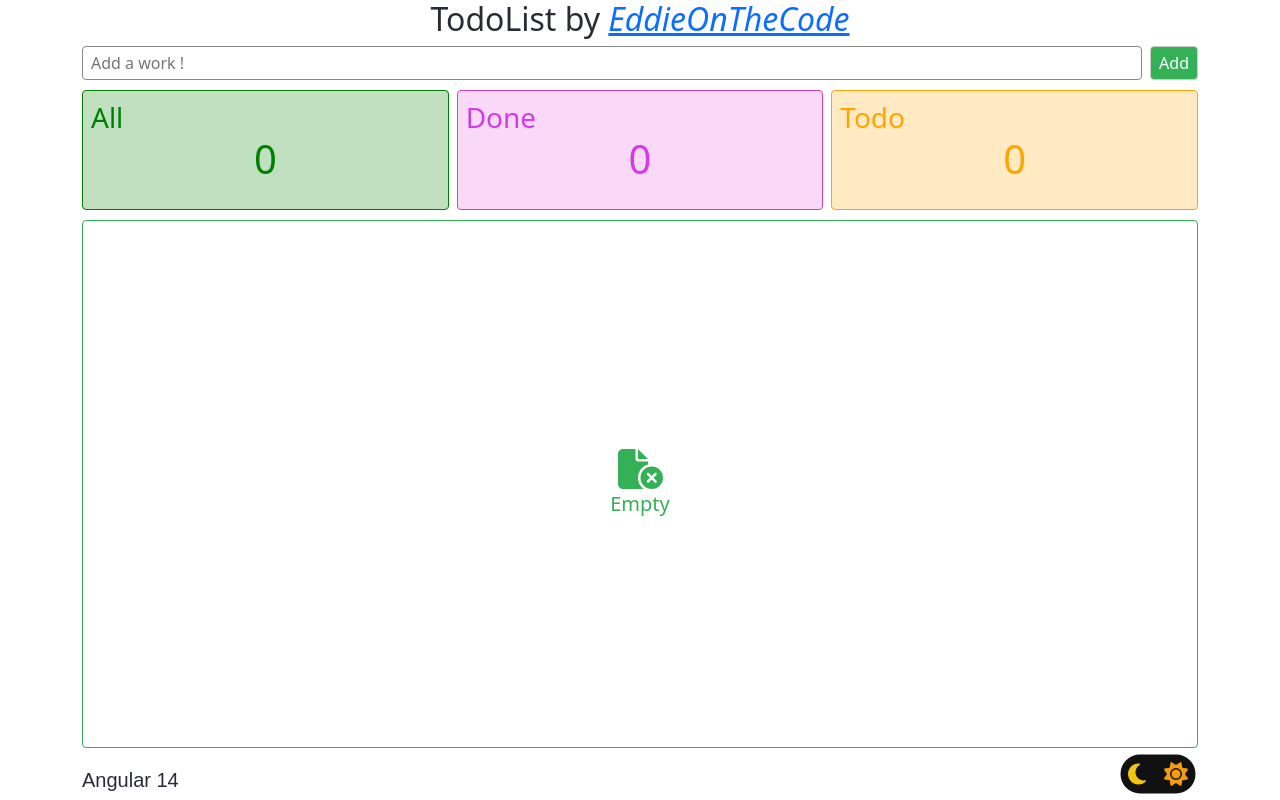
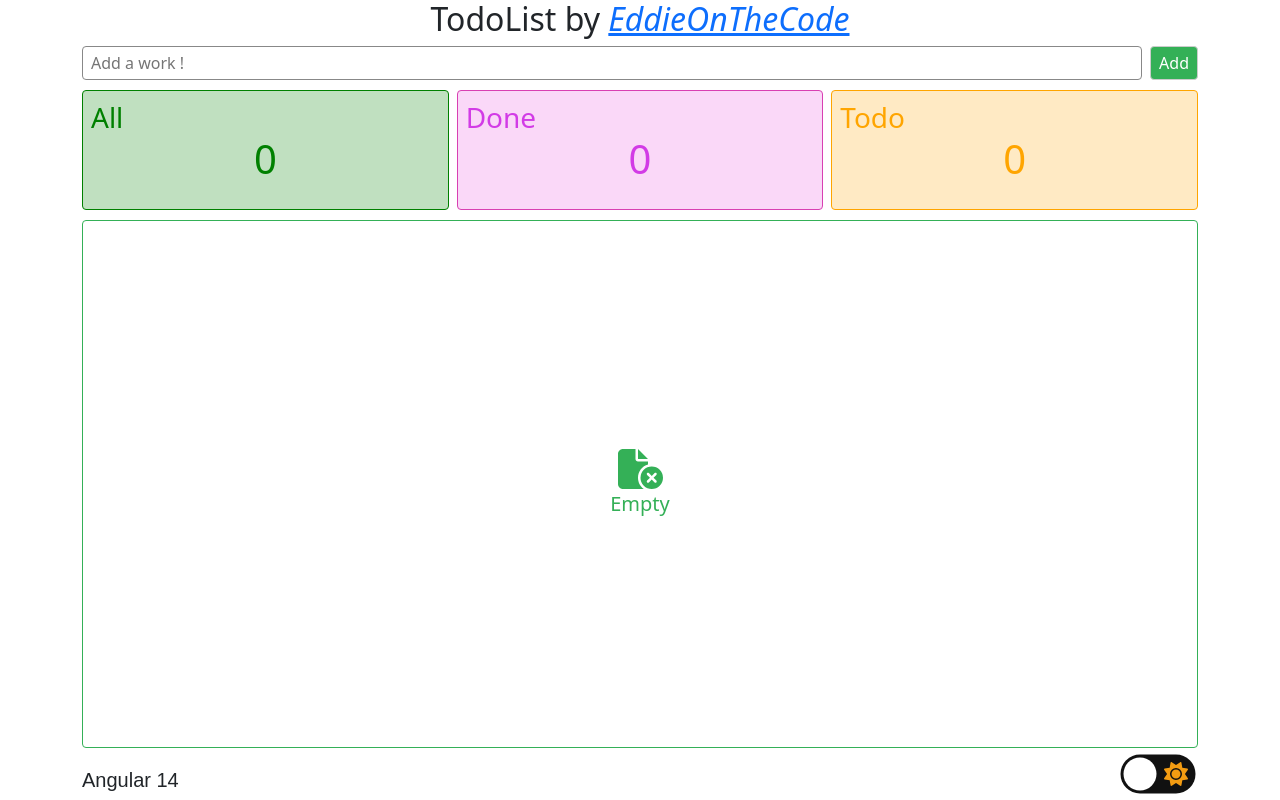
Before and after one commit to dungnt2khust/angular-todolist, an Angular app: page / in a window 1280 px wide. Built offline with nearby package versions, Linux system fonts and the light colour scheme; what mobx-angular would draw is missing.

Commit message:
completed

```diff
--- a/src/app/app.component.css
+++ b/src/app/app.component.css
@@ -50,6 +50,7 @@ body {
 }
 
 .label .ball {
+  background-color: #fff;
   border-radius: 50%;
   position: absolute;
   top: 2px;
--- a/src/app/app.component.html
+++ b/src/app/app.component.html
@@ -1,4 +1,5 @@
-<div id="app" class="container-sm d-flex flex-column">
+<div id="app">
+  <div class="container-sm d-flex flex-column h-100">
     <!-- Version of Angular -->
     <h2 class="text-center">
       TodoList by
@@ -74,3 +75,4 @@
       </div>
     </div>
   </div>
+</div>
--- a/src/app/app.component.ts
+++ b/src/app/app.component.ts
@@ -32,7 +32,10 @@ export class AppComponent implements OnInit, OnChanges, OnDestroy {
     chk.addEventListener('change', () => {
       document.body.classList.toggle('dark');
     });
-    this.setTheme('light');
+    var theme = localStorage.getItem('theme');
+    if (theme) {
+      this.setTheme(theme);
+    }
     var listTodos = localStorage.getItem('listtodo');
     if (listTodos) {
       this.listTodos = JSON.parse(listTodos);
@@ -92,8 +95,10 @@ export class AppComponent implements OnInit, OnChanges, OnDestroy {
     var html = document.documentElement;
     if (html.getAttribute('theme') == 'light') {
       this.setTheme('dark');
+      localStorage.setItem('theme', 'dark');
     } else {
       this.setTheme('light');
+      localStorage.setItem('theme', 'light');
     }
   }
 }
```
Lines whose indentation alone changed are shown as unchanged.
